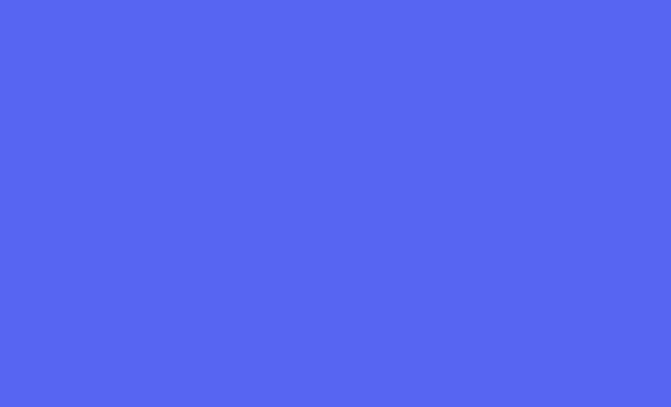
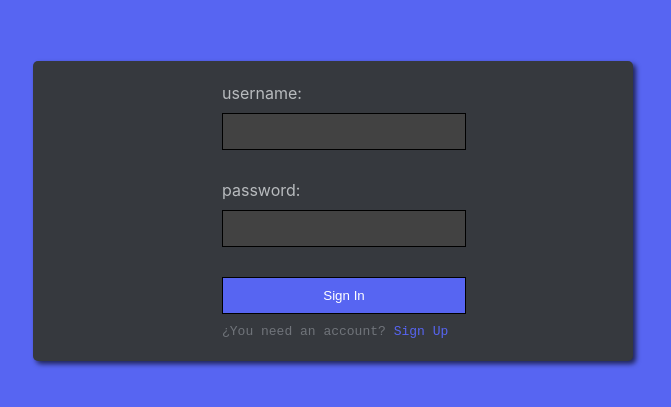
Before and after one commit to hxst1/FriendsAndEnemies-Frontend-React, a React (Create React App) app: page /login in a window 1280 px wide. Before the commit this address had no page. Shown: the part 189-596 px from the top of the page, without its empty margins (307-978 px from the left). Built offline with nearby package versions, Linux system fonts and the light colour scheme.

Commit message:
:lipstick: login style

```diff
--- a/src/App.js
+++ b/src/App.js
@@ -2,20 +2,14 @@ import { Navigate, Route, Routes } from "react-router-dom";
 import styled from "styled-components";
 import Login from "./pages/Login/Login";
 
-const Container = styled.div`
-  height: 100vh;
-  background-color: #5765f2;
-  display: flex;
-  align-items: center;
-  justify-content: center;
-`;
+const Container = styled.div``;
 
 function App() {
   return (
     <Container>
       <Routes>
         <Route path="/" element={<Navigate to="/users/login" />} />
-        <Route path="/users/login" element={<Login />} />
+        <Route path="/login" element={<Login />} />
       </Routes>
     </Container>
   );
--- a/src/components/LoginForm/LoginForm.js
+++ b/src/components/LoginForm/LoginForm.js
@@ -1,6 +1,6 @@
 import { useState } from "react";
 import { useDispatch } from "react-redux";
-import { useNavigate } from "react-router-dom";
+import { Link, useNavigate } from "react-router-dom";
 import styled from "styled-components";
 import { loginThunk } from "../../redux/thunks/loginThunk";
 
@@ -46,6 +46,19 @@ const FormContainer = styled.form`
 
       & button:hover {
         background-color: #4752c4;
+      }
+
+      & p {
+        width: 244px;
+        font-family: monospace;
+        margin-top: 10px;
+        font-size: 13px;
+        color: #70747a;
+
+        & .link {
+          color: #5765f2;
+          text-decoration: none;
+        }
       }
     }
   }
@@ -116,8 +129,14 @@ const LoginForm = () => {
         </li>
         <li>
           <button type="submit" className="button" disabled={!isFilled}>
-            Sign in
+            Sign In
           </button>
+          <p>
+            ¿You need an account?{" "}
+            <Link className="link" to="/register">
+              Sign Up
+            </Link>
+          </p>
         </li>
       </ul>
     </FormContainer>
--- a/src/pages/Login/Login.js
+++ b/src/pages/Login/Login.js
@@ -1,12 +1,19 @@
+import styled from "styled-components";
 import LoginForm from "../../components/LoginForm/LoginForm";
+
+const LoginCont = styled.section`
+  height: 100vh;
+  background-color: #5765f2;
+  display: flex;
+  align-items: center;
+  justify-content: center;
+`;
 
 const Login = () => {
   return (
-    <>
-      <main className="main">
-        <LoginForm />
-      </main>
-    </>
+    <LoginCont>
+      <LoginForm />
+    </LoginCont>
   );
 };
 
```
